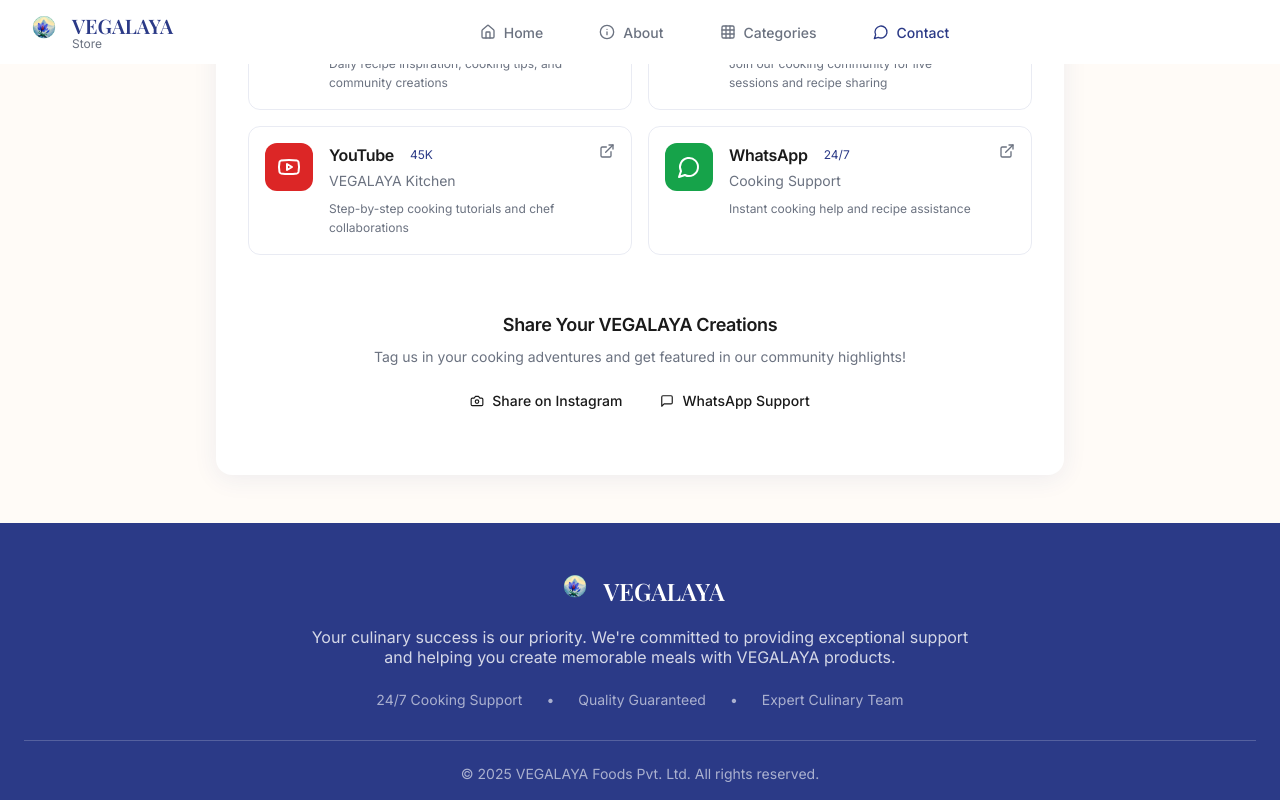
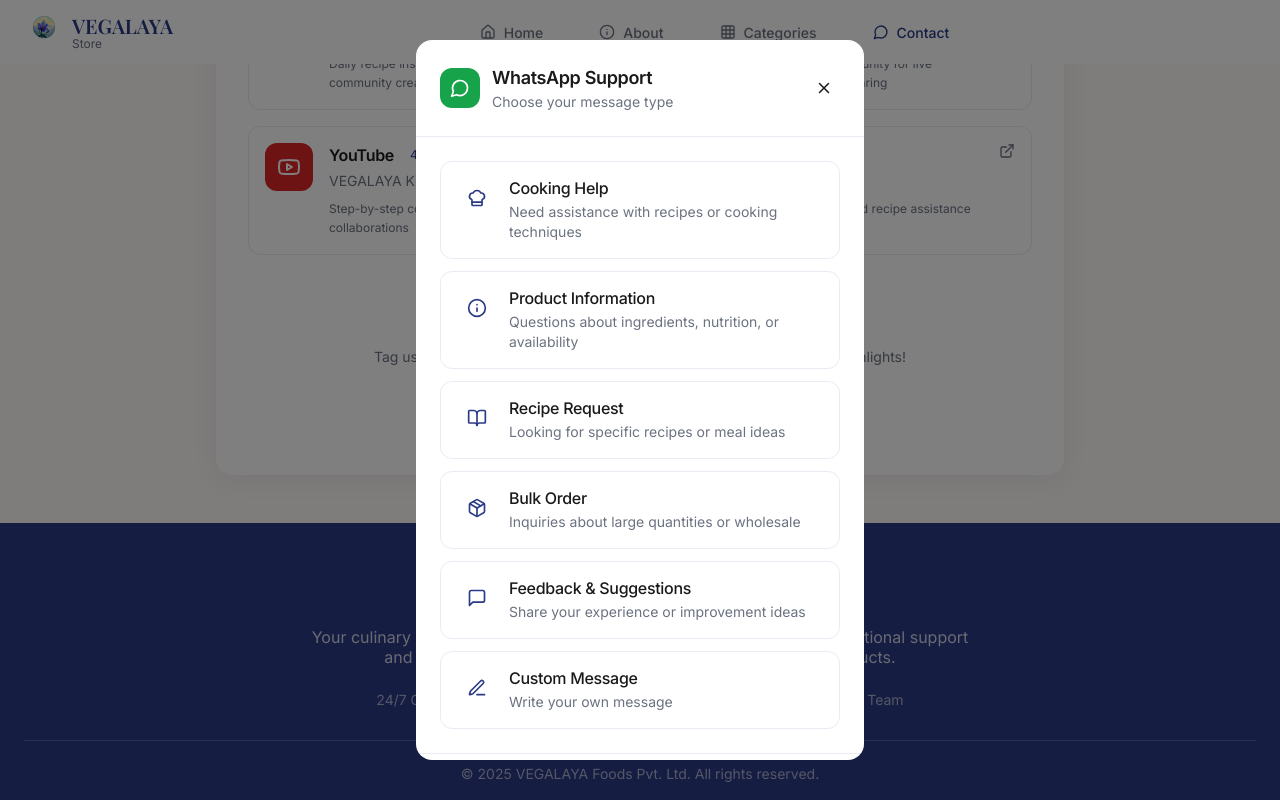
Before and after one commit to Hitesh-malik/vegalaya, a React (Vite) app: page /contact-support in a window 1280 px wide. Both pictures are taken after a click on the button "WhatsApp Support". Shown: the part 1268-2068 px from the top of the page. Built offline with nearby package versions, Linux system fonts and the light colour scheme.

Commit message:
done whatsapp featurees

```diff
--- a/src/pages/contact-support/components/SocialMediaSection.jsx
+++ b/src/pages/contact-support/components/SocialMediaSection.jsx
@@ -1,9 +1,12 @@
-import React from "react";
+import React, { useState } from "react";
 import Button from "../../../components/ui/Button";
 import Icon from "../../../components/AppIcon";
 import Image from "../../../components/AppImage";
+import WhatsAppModal from "./WhatsAppModal";
 
 const SocialMediaSection = () => {
+  const [isWhatsAppModalOpen, setIsWhatsAppModalOpen] = useState(false);
+
   const socialPlatforms = [
     {
       name: "Instagram",
@@ -106,7 +109,13 @@
           <div
             key={platform.name}
             className="border border-border rounded-lg p-4 hover:border-primary/50 transition-colors cursor-pointer"
-            onClick={() => handleSocialClick(platform.url)}
+            onClick={() => {
+              if (platform.name === "WhatsApp") {
+                setIsWhatsAppModalOpen(true);
+              } else {
+                handleSocialClick(platform.url);
+              }
+            }}
           >
             <div className="flex items-start space-x-4">
               <div
@@ -219,12 +228,18 @@
             size="sm"
             iconName="MessageSquare"
             iconPosition="left"
-            onClick={() => handleSocialClick("https://wa.me/919876543210")}
+            onClick={() => setIsWhatsAppModalOpen(true)}
           >
             WhatsApp Support
           </Button>
         </div>
       </div>
+
+      {/* WhatsApp Modal */}
+      <WhatsAppModal
+        isOpen={isWhatsAppModalOpen}
+        onClose={() => setIsWhatsAppModalOpen(false)}
+      />
     </div>
   );
 };
--- /dev/null
+++ b/src/pages/contact-support/components/WhatsAppModal.jsx
@@ -0,0 +1,196 @@
+import React, { useState } from "react";
+import Button from "../../../components/ui/Button";
+import Icon from "../../../components/AppIcon";
+
+const WhatsAppModal = ({ isOpen, onClose }) => {
+  const [selectedMessageType, setSelectedMessageType] = useState("");
+  const [customMessage, setCustomMessage] = useState("");
+  const [selectedSize, setSelectedSize] = useState("");
+
+  const messageTypes = [
+    {
+      id: "cooking-help",
+      title: "Cooking Help",
+      description: "Need assistance with recipes or cooking techniques",
+      icon: "ChefHat",
+      message:
+        "Hi! I need help with cooking. Can you guide me through a recipe?",
+    },
+    {
+      id: "product-info",
+      title: "Product Information",
+      description: "Questions about ingredients, nutrition, or availability",
+      icon: "Info",
+      message: "Hi! I have questions about your products. Can you help me?",
+    },
+    {
+      id: "recipe-request",
+      title: "Recipe Request",
+      description: "Looking for specific recipes or meal ideas",
+      icon: "BookOpen",
+      message: "Hi! I'm looking for new recipe ideas. Any suggestions?",
+    },
+    {
+      id: "bulk-order",
+      title: "Bulk Order",
+      description: "Inquiries about large quantities or wholesale",
+      icon: "Package",
+      message: "Hi! I'm interested in placing a bulk order. Can you help?",
+    },
+    {
+      id: "feedback",
+      title: "Feedback & Suggestions",
+      description: "Share your experience or improvement ideas",
+      icon: "MessageSquare",
+      message: "Hi! I'd like to share some feedback about your products.",
+    },
+    {
+      id: "custom",
+      title: "Custom Message",
+      description: "Write your own message",
+      icon: "Edit3",
+      message: "",
+    },
+  ];
+
+  const handleMessageTypeSelect = (messageType) => {
+    setSelectedMessageType(messageType.id);
+    if (messageType.id !== "custom") {
+      setCustomMessage(messageType.message);
+    } else {
+      setCustomMessage("");
+    }
+  };
+
+  const handleSendMessage = () => {
+    if (!selectedMessageType || !customMessage.trim()) {
+      return;
+    }
+
+    const phoneNumber = "918178370793"; // Your WhatsApp number
+    const encodedMessage = encodeURIComponent(customMessage);
+    const whatsappUrl = `https://wa.me/${phoneNumber}?text=${encodedMessage}`;
+
+    window.open(whatsappUrl, "_blank");
+    onClose();
+
+    // Reset form
+    setSelectedMessageType("");
+    setCustomMessage("");
+  };
+
+  if (!isOpen) return null;
+
+  return (
+    <div className="fixed inset-0 bg-black/50 flex items-center justify-center z-50 p-4">
+      <div className="bg-white rounded-2xl max-w-md w-full max-h-[90vh] overflow-y-auto">
+        {/* Header */}
+        <div className="flex items-center justify-between p-6 border-b border-border">
+          <div className="flex items-center space-x-3">
+            <div className="w-10 h-10 bg-green-600 rounded-lg flex items-center justify-center">
+              <Icon name="MessageCircle" size={20} className="text-white" />
+            </div>
+            <div>
+              <h3 className="text-lg font-semibold text-text-primary">
+                WhatsApp Support
+              </h3>
+              <p className="text-sm text-text-secondary">
+                Choose your message type
+              </p>
+            </div>
+          </div>
+          <button
+            onClick={onClose}
+            className="w-8 h-8 rounded-lg hover:bg-surface flex items-center justify-center transition-colors"
+          >
+            <Icon name="X" size={18} />
+          </button>
+        </div>
+
+        {/* Message Types */}
+        <div className="p-6 space-y-3">
+          {messageTypes.map((messageType) => (
+            <div
+              key={messageType.id}
+              className={`border rounded-lg p-4 cursor-pointer transition-all ${
+                selectedMessageType === messageType.id
+                  ? "border-primary bg-primary/5"
+                  : "border-border hover:border-primary/30 hover:bg-surface/50"
+              }`}
+              onClick={() => handleMessageTypeSelect(messageType)}
+            >
+              <div className="flex items-start space-x-3">
+                <div className="w-10 h-10 bg-primary/10 rounded-lg flex items-center justify-center flex-shrink-0">
+                  <Icon
+                    name={messageType.icon}
+                    size={20}
+                    className="text-primary"
+                  />
+                </div>
+                <div className="flex-1 min-w-0">
+                  <h4 className="font-medium text-text-primary mb-1">
+                    {messageType.title}
+                  </h4>
+                  <p className="text-sm text-text-secondary">
+                    {messageType.description}
+                  </p>
+                </div>
+                {selectedMessageType === messageType.id && (
+                  <Icon name="Check" size={18} className="text-primary" />
+                )}
+              </div>
+            </div>
+          ))}
+        </div>
+
+        {/* Custom Message Input */}
+        {selectedMessageType && (
+          <div className="px-6 pb-6">
+            <label className="block text-sm font-medium text-text-primary mb-2">
+              Message
+            </label>
+            <textarea
+              value={customMessage}
+              onChange={(e) => setCustomMessage(e.target.value)}
+              placeholder="Type your message here..."
+              rows={4}
+              className="w-full px-4 py-3 border border-border rounded-lg resize-none focus:outline-none focus:ring-2 focus:ring-primary/20 focus:border-primary transition-colors"
+            />
+
+            {/* Character count */}
+            <div className="flex justify-between items-center mt-2">
+              <span className="text-xs text-text-secondary">
+                {customMessage.length}/500 characters
+              </span>
+              {customMessage.length > 500 && (
+                <span className="text-xs text-error">Message too long</span>
+              )}
+            </div>
+          </div>
+        )}
+
+        {/* Action Buttons */}
+        <div className="flex gap-3 p-6 border-t border-border">
+          <Button variant="outline" onClick={onClose} className="flex-1">
+            Cancel
+          </Button>
+          <Button
+            onClick={handleSendMessage}
+            disabled={
+              !selectedMessageType ||
+              !customMessage.trim() ||
+              customMessage.length > 500
+            }
+            className="flex-1 bg-green-600 hover:bg-green-700"
+            iconName="Send"
+            iconPosition="right"
+          >
+            Send on WhatsApp
+          </Button>
+        </div>
+      </div>
+    </div>
+  );
+};
+
+export default WhatsAppModal;
--- a/src/pages/contact-support/index.jsx
+++ b/src/pages/contact-support/index.jsx
@@ -1,4 +1,4 @@
-import React from "react";
+import React, { useState } from "react";
 import Header from "../../components/ui/Header";
 import ContactForm from "./components/ContactForm";
 import QuickContactCard from "./components/QuickContactCard";
@@ -8,17 +8,17 @@
 import CorporateContactSection from "./components/CorporateContactSection";
 import Button from "../../components/ui/Button";
 import Icon from "../../components/AppIcon";
+import WhatsAppModal from "./components/WhatsAppModal";
 
 const ContactSupport = () => {
+  const [isWhatsAppModalOpen, setIsWhatsAppModalOpen] = useState(false);
+
   const handleCookingHelpline = () => {
     window.location.href = "tel:+919876543210";
   };
 
   const handleWhatsAppSupport = () => {
-    window.open(
-      "https://wa.me/919876543210?text=Hi! I need cooking support with VEGALAYA products.",
-      "_blank"
-    );
+    setIsWhatsAppModalOpen(true);
   };
 
   const handleLiveChat = () => {
@@ -290,6 +290,12 @@
           </div>
         </div>
       </footer>
+
+      {/* WhatsApp Modal */}
+      <WhatsAppModal
+        isOpen={isWhatsAppModalOpen}
+        onClose={() => setIsWhatsAppModalOpen(false)}
+      />
     </div>
   );
 };
```
Also changed, not shown: 20 other files (tests, documents, lock files or other folders).
